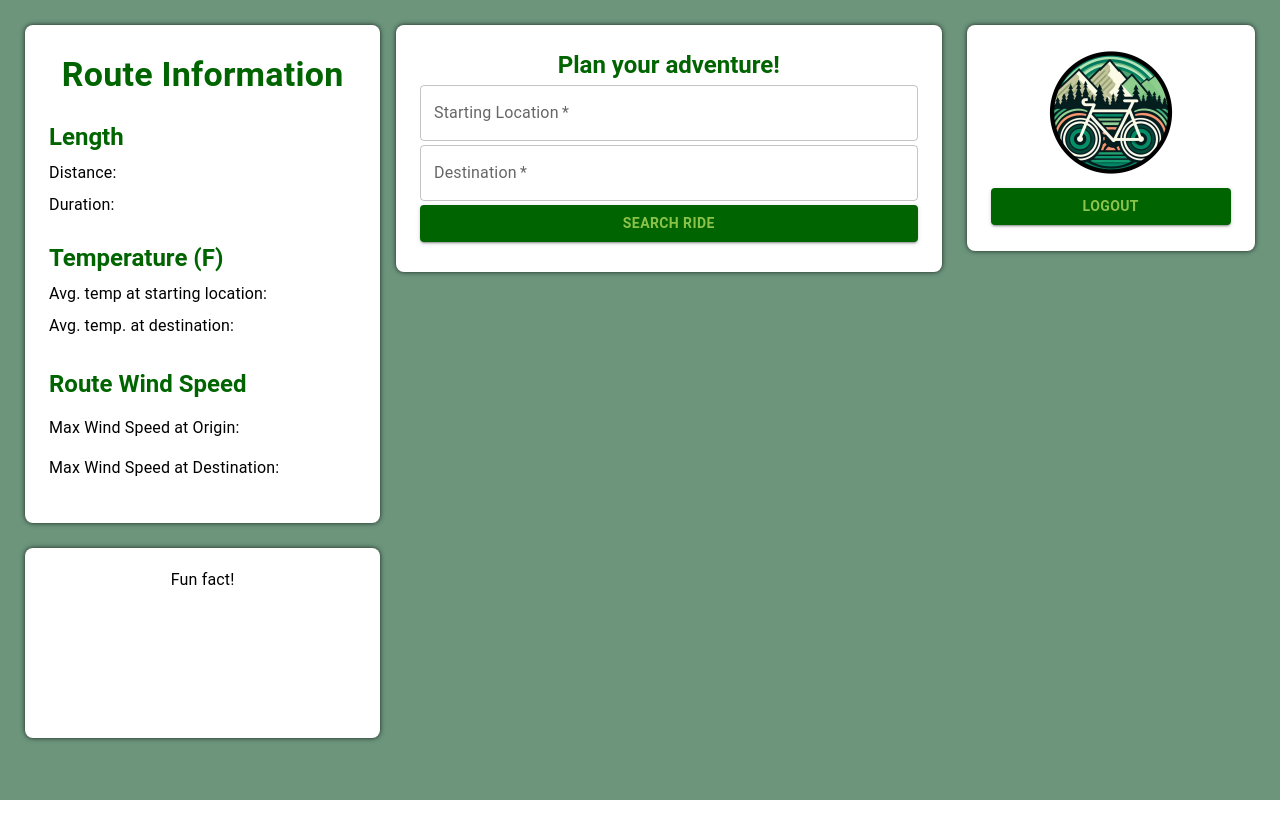
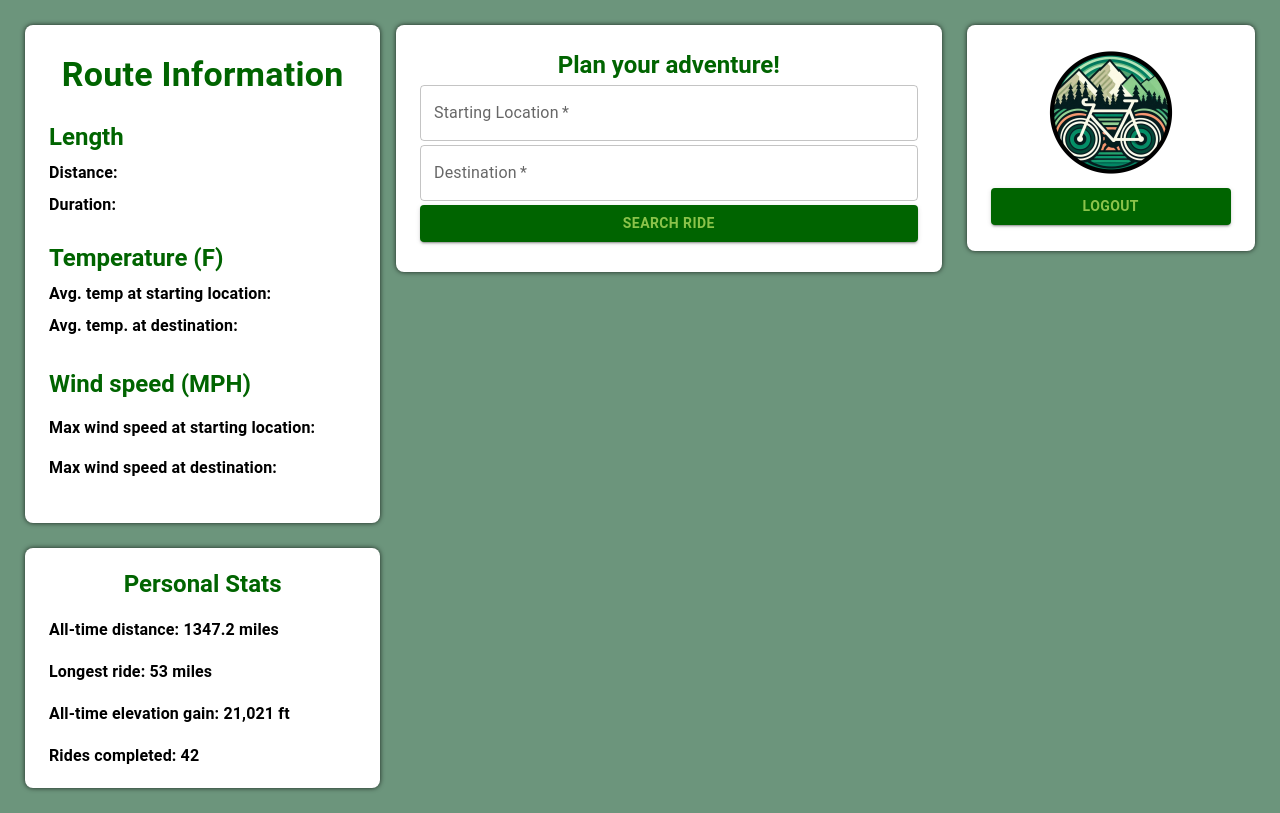
Before and after one commit to nleobandung/biketourproj, a React (Create React App) app: page / in a window 1280 px wide. Both pictures are taken after typing "Sample", "Sample123" into the empty fields and a click on the button "SIGN IN". Shown: the top 813 px of the page. Built offline with nearby package versions, Linux system fonts and the light colour scheme.

Commit message:
missing image

```diff
--- a/src/App.js
+++ b/src/App.js
@@ -117,29 +117,29 @@ function App(props) {
           <Typography component="h1" variant="h5" sx={{ marginTop:'25px',textAlign: 'left', fontWeight: 'bold', color: 'darkgreen'}}>
             Length
           </Typography>
-          <Typography variant="body1" sx={{ textAlign: 'left', marginTop: '8px' }}>
+          <Typography variant="body1" sx={{ textAlign: 'left', marginTop: '8px' , fontWeight: 'bold'}}>
             Distance:  {distance}
           </Typography>
-          <Typography variant="body1" sx={{ textAlign: 'left', marginTop: '8px', marginBottom:'25px' }}>
+          <Typography variant="body1" sx={{ textAlign: 'left', marginTop: '8px', marginBottom:'25px', fontWeight: 'bold' }}>
             Duration:  {duration}
           </Typography>
           <Typography component="h1" variant="h5" sx={{ marginTop:'20x', textAlign: 'left', fontWeight: 'bold', color: 'darkgreen'}}>
             Temperature (F)
           </Typography>
-          <Typography variant="body1" sx={{ textAlign: 'left', marginTop: '8px' }}>
+          <Typography variant="body1" sx={{ textAlign: 'left', marginTop: '8px', fontWeight: 'bold' }}>
             Avg. temp at starting location:  {avgtempO}
           </Typography>
-          <Typography variant="body1" sx={{ textAlign: 'left', marginTop: '8px' }}>
+          <Typography variant="body1" sx={{ textAlign: 'left', marginTop: '8px', fontWeight: 'bold' }}>
           Avg. temp. at destination:  {avgtempD}
           </Typography>
           <Typography component="h1" variant="h5" sx={{ marginTop:'30px', textAlign: 'left', fontWeight: 'bold', color: 'darkgreen'}}>
-            Route Wind Speed
+            Wind speed (MPH)
           </Typography>
-          <Typography variant="body1" sx={{ textAlign: 'left', marginTop: '16px' }}>
-          Max Wind Speed at Origin:  {maxwindo}
+          <Typography variant="body1" sx={{ textAlign: 'left', marginTop: '16px', fontWeight: 'bold' }}>
+          Max wind speed at starting location:  {maxwindo}
           </Typography>
-          <Typography variant="body1" sx={{ textAlign: 'left', marginTop: '16px' }}>
-          Max Wind Speed at Destination:  {maxwindd}
+          <Typography variant="body1" sx={{ textAlign: 'left', marginTop: '16px', fontWeight: 'bold' }}>
+          Max wind speed at destination:  {maxwindd}
           </Typography>
         </Box>
         <Box
@@ -148,7 +148,7 @@ function App(props) {
               paddingX: '24px',
               paddingY: '20px',
               borderRadius: '8px',
-              height: '150px',
+              height: '200px',
               boxShadow: '0px 0px 5px 0px rgba(0,0,0,0.75)', // Add shadow for depth effect
               position: 'relative', // Set position to relative
               width: '80%',
@@ -158,8 +158,20 @@ function App(props) {
               marginBottom:'25px',
             }}
         >
-          <Typography variant="body1" sx={{ textAlign: 'center'}}>
-              Fun fact!
+          <Typography component="h1" variant="h5" sx={{ marginTop:'20x', textAlign: 'center', fontWeight: 'bold', color: 'darkgreen'}}>
+            Personal Stats
+          </Typography>
+          <Typography variant="body1" sx={{ textAlign: 'left', marginTop: '18px', fontWeight: 'bold',}}>
+            All-time distance: 1347.2 miles
+          </Typography>
+          <Typography variant="body1" sx={{ textAlign: 'left', marginTop: '18px', fontWeight: 'bold',}}>
+            Longest ride: 53 miles
+          </Typography>
+          <Typography variant="body1" sx={{ textAlign: 'left', marginTop: '18px',fontWeight: 'bold',}}>
+            All-time elevation gain: 21,021 ft
+          </Typography>
+          <Typography variant="body1" sx={{ textAlign: 'left', marginTop: '18px',fontWeight: 'bold',}}>
+            Rides completed: 42
           </Typography>
         </Box>
       </Box>
```
